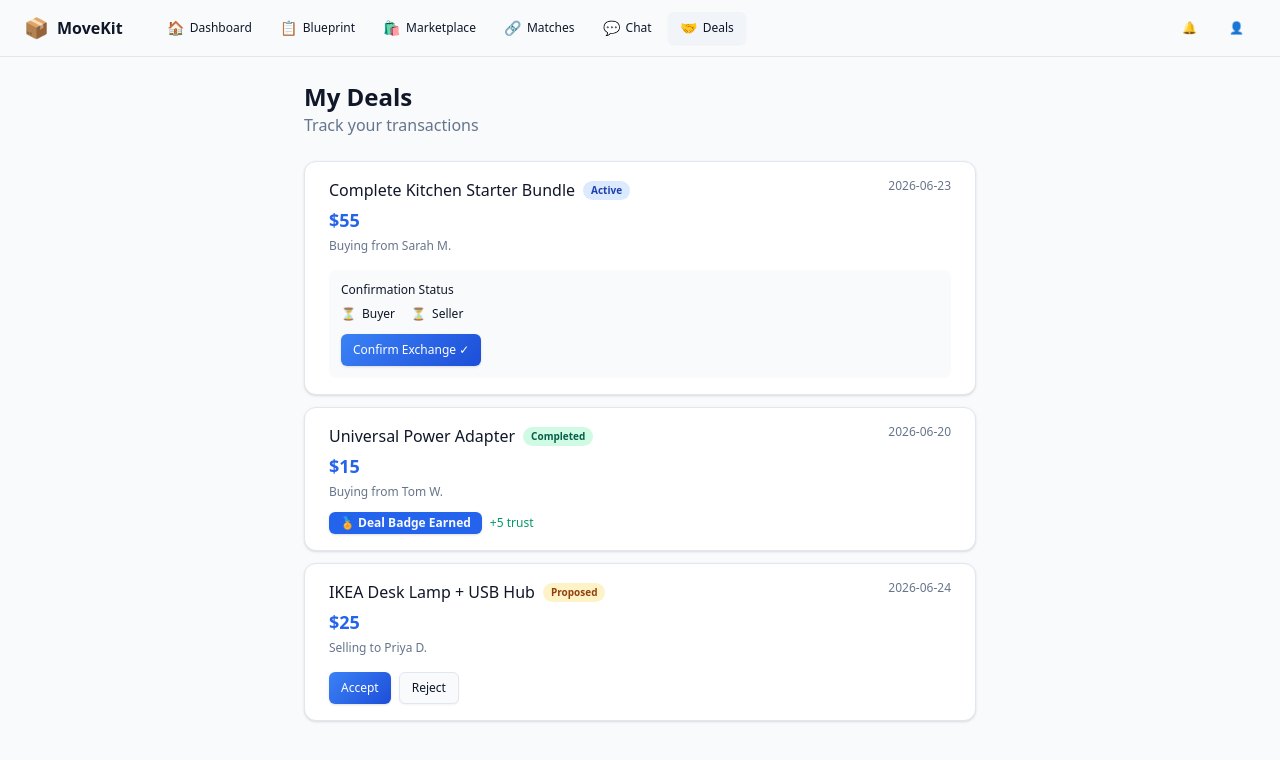
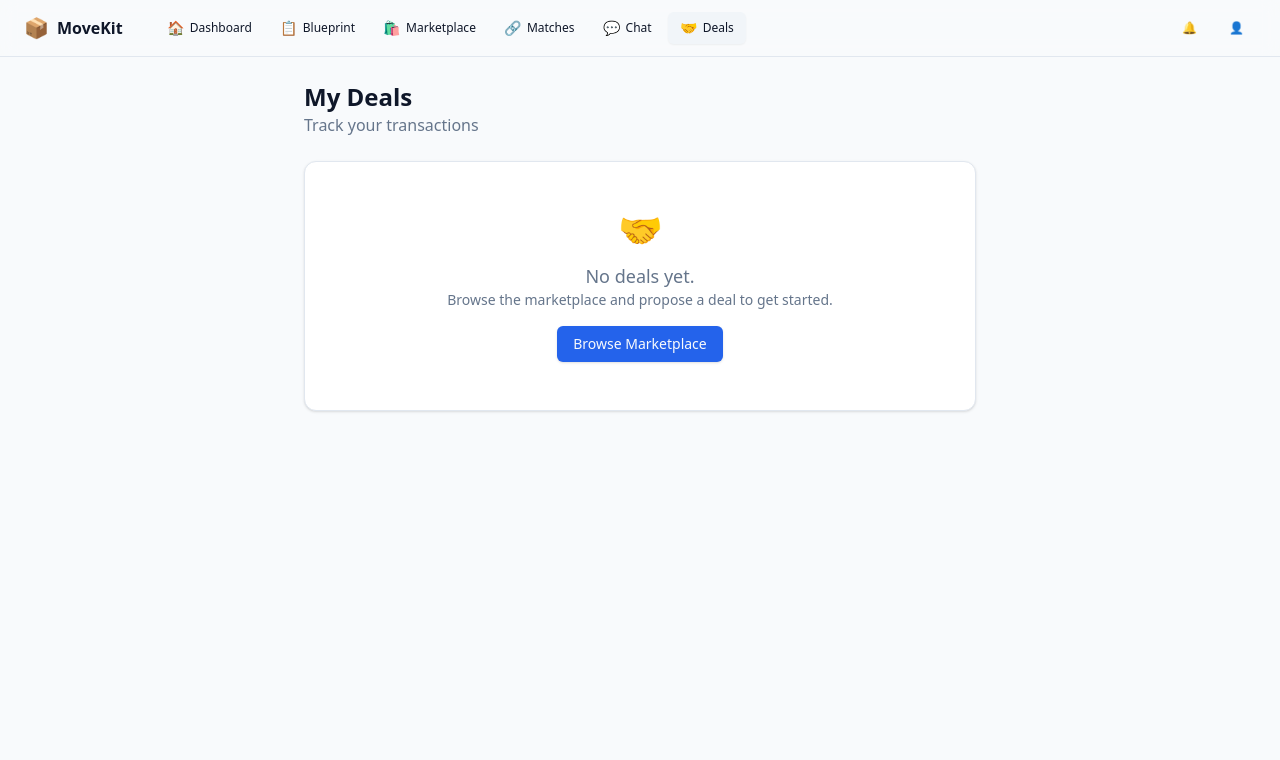
Before and after one commit to mhd-Hammad/MoveKit, a Next.js app: page /deals in a window 1280 px wide. Shown: the top 760 px of the page. Built offline with nearby package versions, Linux system fonts and the light colour scheme.

Commit message:
feat: deals page wired to real API with confirm/accept/cancel actions, matching page uses real API

```diff
--- a/src/app/(main)/deals/page.tsx
+++ b/src/app/(main)/deals/page.tsx
@@ -1,44 +1,23 @@
 "use client"
 
+import { useState, useEffect } from "react"
 import { Card, CardContent } from "@/components/ui/card"
 import { Badge } from "@/components/ui/badge"
 import { Button } from "@/components/ui/button"
+import Link from "next/link"
 
-const mockDeals = [
-  {
-    id: "1",
-    listing_title: "Complete Kitchen Starter Bundle",
-    price: 55,
-    status: "active",
-    role: "buyer",
-    other_party: "Sarah M.",
-    buyer_confirmed: false,
-    seller_confirmed: false,
-    created_at: "2026-06-23",
-  },
-  {
-    id: "2",
-    listing_title: "Universal Power Adapter",
-    price: 15,
-    status: "completed",
-    role: "buyer",
-    other_party: "Tom W.",
-    buyer_confirmed: true,
-    seller_confirmed: true,
-    created_at: "2026-06-20",
-  },
-  {
-    id: "3",
-    listing_title: "IKEA Desk Lamp + USB Hub",
-    price: 25,
-    status: "proposed",
-    role: "seller",
-    other_party: "Priya D.",
-    buyer_confirmed: false,
-    seller_confirmed: false,
-    created_at: "2026-06-24",
-  },
-]
+interface Deal {
+  id: string
+  listing_id: string
+  buyer_id: string
+  seller_id: string
+  status: string
+  locked_price: number
+  buyer_confirmed: boolean
+  seller_confirmed: boolean
+  created_at: string
+  listings?: { id: string; title: string; price: number } | null
+}
 
 const statusConfig: Record<string, { label: string; color: string }> = {
   proposed: { label: "Proposed", color: "bg-amber-100 text-amber-800" },
@@ -50,6 +29,82 @@ const statusConfig: Record<string, { label: string; color: string }> = {
 }
 
 export default function DealsPage() {
+  const [deals, setDeals] = useState<Deal[]>([])
+  const [loading, setLoading] = useState(true)
+  const [userId, setUserId] = useState("")
+
+  useEffect(() => {
+    const user = JSON.parse(localStorage.getItem("movekit_user") || "{}")
+    if (user.id) {
+      setUserId(user.id)
+      fetchDeals(user.id)
+    } else {
+      setLoading(false)
+    }
+  }, [])
+
+  const fetchDeals = async (uid: string) => {
+    try {
+      const res = await fetch(`/api/deals?user_id=${uid}`)
+      const data = await res.json()
+      if (data.data) setDeals(data.data)
+    } catch {
+      console.error("Failed to fetch deals")
+    } finally {
+      setLoading(false)
+    }
+  }
+
+  const handleConfirm = async (dealId: string) => {
+    const res = await fetch(`/api/deals/${dealId}/confirm`, {
+      method: "POST",
+      headers: { "Content-Type": "application/json" },
+      body: JSON.stringify({ user_id: userId }),
+    })
+    const data = await res.json()
+    if (res.ok) {
+      alert(data.message)
+      fetchDeals(userId)
+    } else {
+      alert(data.error)
+    }
+  }
+
+  const handleAccept = async (dealId: string) => {
+    const res = await fetch(`/api/deals/${dealId}/accept`, {
+      method: "PATCH",
+      headers: { "Content-Type": "application/json" },
+      body: JSON.stringify({ user_id: userId }),
+    })
+    const data = await res.json()
+    if (res.ok) {
+      alert(data.message)
+      fetchDeals(userId)
+    } else {
+      alert(data.error)
+    }
+  }
+
+  const handleCancel = async (dealId: string) => {
+    if (!confirm("Are you sure you want to cancel this deal? This will affect your trust score (-3 points).")) return
+    const res = await fetch(`/api/deals/${dealId}/cancel`, {
+      method: "PATCH",
+      headers: { "Content-Type": "application/json" },
+      body: JSON.stringify({ user_id: userId }),
+    })
+    const data = await res.json()
+    if (res.ok) {
+      alert(data.message)
+      fetchDeals(userId)
+    } else {
+      alert(data.error)
+    }
+  }
+
+  if (loading) {
+    return <div className="py-12 text-center text-muted-foreground animate-pulse">Loading deals...</div>
+  }
+
   return (
     <div className="mx-auto max-w-2xl space-y-6">
       <div>
@@ -57,67 +112,86 @@ export default function DealsPage() {
         <p className="text-muted-foreground">Track your transactions</p>
       </div>
 
-      {mockDeals.length === 0 ? (
+      {deals.length === 0 ? (
         <Card>
           <CardContent className="py-12 text-center">
             <p className="text-4xl mb-3">🤝</p>
-            <p className="text-muted-foreground">No deals yet.</p>
-            <p className="text-sm text-muted-foreground">Propose a deal from a listing to get started.</p>
+            <p className="text-lg text-muted-foreground">No deals yet.</p>
+            <p className="text-sm text-muted-foreground mb-4">Browse the marketplace and propose a deal to get started.</p>
+            <Link href="/marketplace">
+              <Button>Browse Marketplace</Button>
+            </Link>
           </CardContent>
         </Card>
       ) : (
         <div className="space-y-3">
-          {mockDeals.map((deal) => {
+          {deals.map((deal) => {
             const config = statusConfig[deal.status] || statusConfig.proposed
+            const isBuyer = deal.buyer_id === userId
             return (
               <Card key={deal.id} className="transition-shadow hover:shadow-md">
                 <CardContent className="py-4">
                   <div className="flex items-start justify-between">
                     <div className="space-y-1">
                       <div className="flex items-center gap-2">
-                        <h3 className="font-medium">{deal.listing_title}</h3>
+                        <h3 className="font-medium">{deal.listings?.title || "Listing"}</h3>
                         <span className={`inline-flex items-center rounded-full px-2 py-0.5 text-[10px] font-semibold ${config.color}`}>
                           {config.label}
                         </span>
                       </div>
-                      <p className="text-lg font-bold text-primary">${deal.price}</p>
+                      <p className="text-lg font-bold text-primary">${deal.locked_price}</p>
                       <p className="text-xs text-muted-foreground">
-                        {deal.role === "buyer" ? "Buying from" : "Selling to"} <span className="font-medium">{deal.other_party}</span>
+                        {isBuyer ? "You are buying" : "You are selling"} · Created {new Date(deal.created_at).toLocaleDateString()}
                       </p>
-                    </div>
-                    <div className="text-right">
-                      <p className="text-xs text-muted-foreground">{deal.created_at}</p>
                     </div>
                   </div>
 
-                  {/* Confirmation Progress */}
+                  {/* Active deal — confirmation */}
                   {deal.status === "active" && (
                     <div className="mt-4 rounded-lg bg-muted/50 p-3">
                       <p className="text-xs font-medium mb-2">Confirmation Status</p>
-                      <div className="flex gap-4">
+                      <div className="flex gap-4 mb-3">
                         <div className="flex items-center gap-1.5 text-xs">
                           <span className={deal.buyer_confirmed ? "text-emerald-600" : "text-muted-foreground"}>
                             {deal.buyer_confirmed ? "✅" : "⏳"}
                           </span>
-                          Buyer
+                          Buyer {deal.buyer_confirmed ? "confirmed" : "pending"}
                         </div>
                         <div className="flex items-center gap-1.5 text-xs">
                           <span className={deal.seller_confirmed ? "text-emerald-600" : "text-muted-foreground"}>
                             {deal.seller_confirmed ? "✅" : "⏳"}
                           </span>
-                          Seller
+                          Seller {deal.seller_confirmed ? "confirmed" : "pending"}
                         </div>
                       </div>
-                      <Button size="sm" className="mt-3 gradient-primary border-0 text-white">
-                        Confirm Exchange ✓
+                      <div className="flex gap-2">
+                        {((isBuyer && !deal.buyer_confirmed) || (!isBuyer && !deal.seller_confirmed)) && (
+                          <Button size="sm" className="gradient-primary border-0 text-white" onClick={() => handleConfirm(deal.id)}>
+                            Confirm Exchange ✓
+                          </Button>
+                        )}
+                        <Button size="sm" variant="outline" onClick={() => handleCancel(deal.id)}>
+                          Cancel Deal
+                        </Button>
+                      </div>
+                    </div>
+                  )}
+
+                  {/* Proposed — seller can accept */}
+                  {deal.status === "proposed" && !isBuyer && (
+                    <div className="mt-4 flex gap-2">
+                      <Button size="sm" className="gradient-primary border-0 text-white" onClick={() => handleAccept(deal.id)}>
+                        Accept Deal
+                      </Button>
+                      <Button size="sm" variant="outline" onClick={() => handleCancel(deal.id)}>
+                        Reject
                       </Button>
                     </div>
                   )}
 
-                  {deal.status === "proposed" && deal.role === "seller" && (
-                    <div className="mt-4 flex gap-2">
-                      <Button size="sm" className="gradient-primary border-0 text-white">Accept</Button>
-                      <Button size="sm" variant="outline">Reject</Button>
+                  {deal.status === "proposed" && isBuyer && (
+                    <div className="mt-3 text-xs text-muted-foreground">
+                      ⏳ Waiting for seller to accept your proposal...
                     </div>
                   )}
 
@@ -125,6 +199,12 @@ export default function DealsPage() {
                     <div className="mt-3 flex items-center gap-2">
                       <Badge variant="default">🏅 Deal Badge Earned</Badge>
                       <span className="text-xs text-emerald-600">+5 trust</span>
+                    </div>
+                  )}
+
+                  {deal.status === "cancelled" && (
+                    <div className="mt-3 text-xs text-destructive">
+                      Deal was cancelled. -3 trust score applied.
                     </div>
                   )}
                 </CardContent>
```
